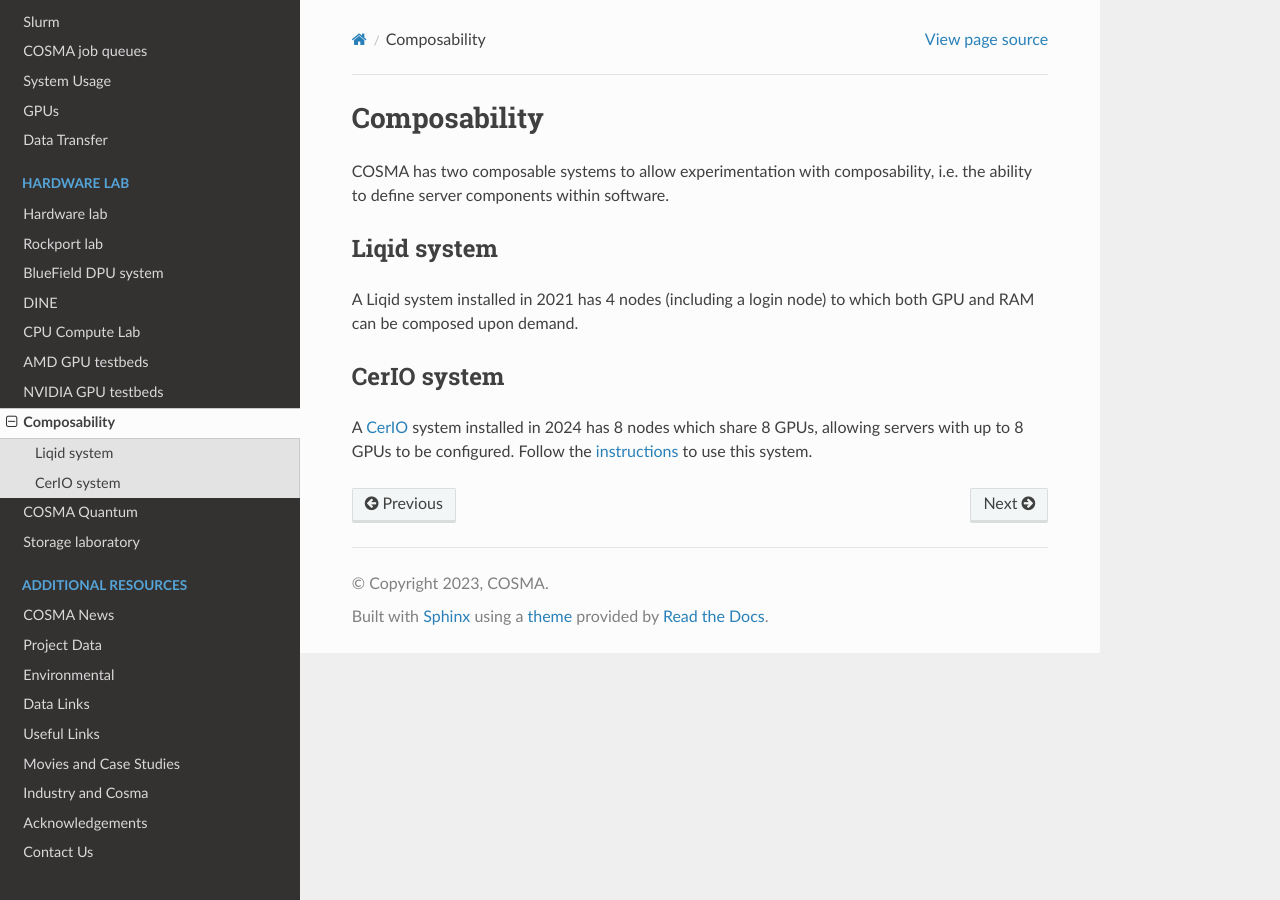
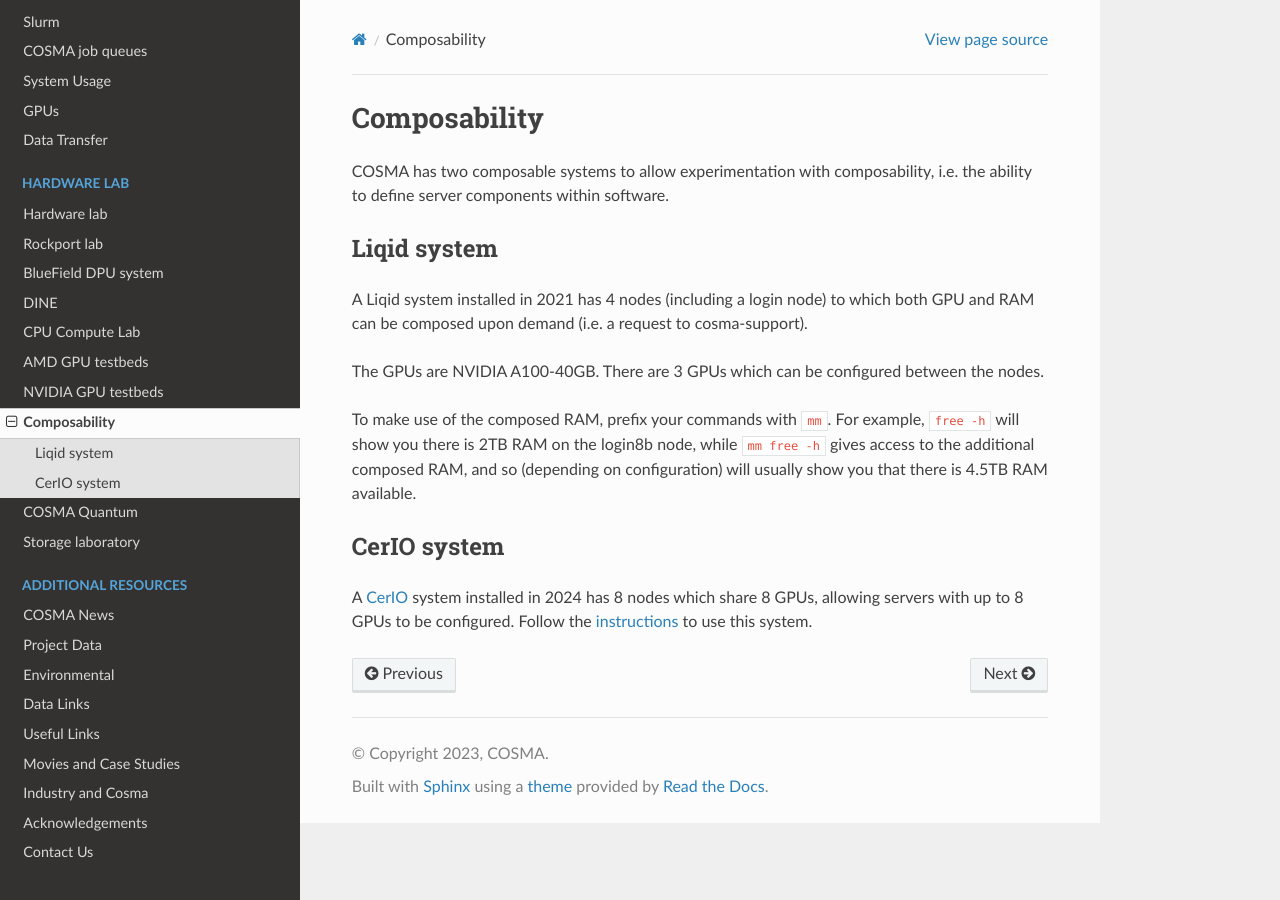
Before and after one commit to agb32/cosmadoc, a Sphinx documentation site: the page built from docs/source/composable.md, in a window 1280 px wide. Built offline with Sphinx 7.4.7 and the Read the Docs theme 2.0.0, drawn with Linux system fonts in a browser that asks for light colours.

Commit message:
added info for liqid

```diff
--- a/docs/source/composable.md
+++ b/docs/source/composable.md
@@ -4,7 +4,11 @@ COSMA has two composable systems to allow experimentation with composability, i.
 
 ## Liqid system
 
-A Liqid system installed in 2021 has 4 nodes (including a login node) to which both GPU and RAM can be composed upon demand.
+A Liqid system installed in 2021 has 4 nodes (including a login node) to which both GPU and RAM can be composed upon demand (i.e. a request to cosma-support).
+
+The GPUs are NVIDIA A100-40GB.  There are 3 GPUs which can be configured between the nodes.
+
+To make use of the composed RAM, prefix your commands with `mm`.  For example, `free -h` will show you there is 2TB RAM on the login8b node, while `mm free -h` gives access to the additional composed RAM, and so (depending on configuration) will usually show you that there is 4.5TB RAM available.
 
 ## CerIO system
 
```
